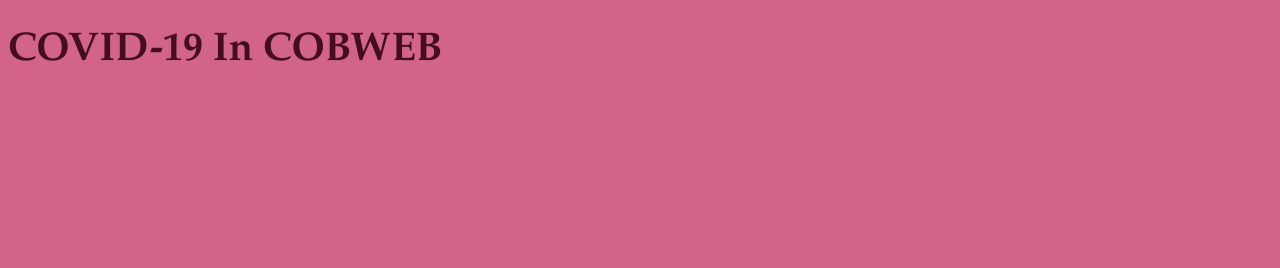
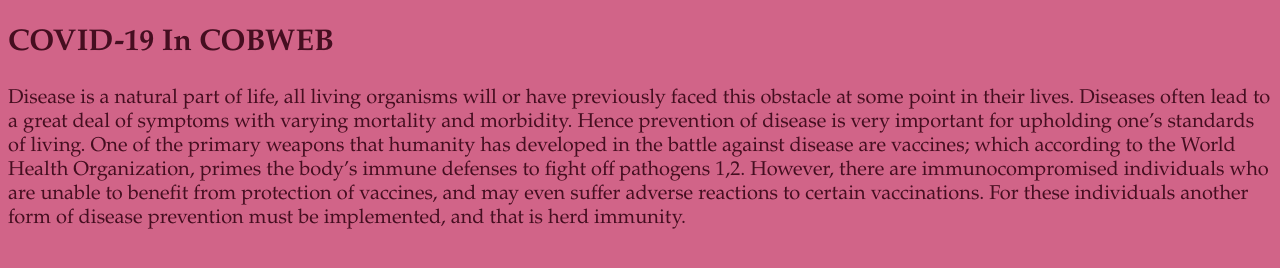
Before and after one commit to ericlin1230/ENV399-Hackathon, a plain HTML site: page index.html in a window 1280 px wide. Drawn offline with Linux system fonts and the light colour scheme.

Commit message:
Update index.html

```diff
--- a/index.html
+++ b/index.html
@@ -5,6 +5,11 @@
 	<link rel="stylesheet" type="text/css" href="css/style.css">
 </head>
 <body>
-	<h1>COVID-19 In COBWEB</h1>
+	<! --  Headings -->
+	<h2>COVID-19 In COBWEB</h2>
+
+	<p>
+		Disease is a natural part of life, all living organisms will or have previously faced this obstacle at some point in their lives. Diseases often lead to a great deal of symptoms with varying mortality and morbidity. Hence prevention of disease is very important for upholding one’s standards of living. One of the primary weapons that humanity has developed in the battle against disease are vaccines; which according to the World Health Organization, primes the body’s immune defenses to fight off pathogens 1,2. However, there are immunocompromised individuals who are unable to benefit from protection of vaccines, and may even suffer adverse reactions to certain vaccinations. For these individuals another form of disease prevention must be implemented, and that is herd immunity.
+	</p>
 </body>
 </html>
```
